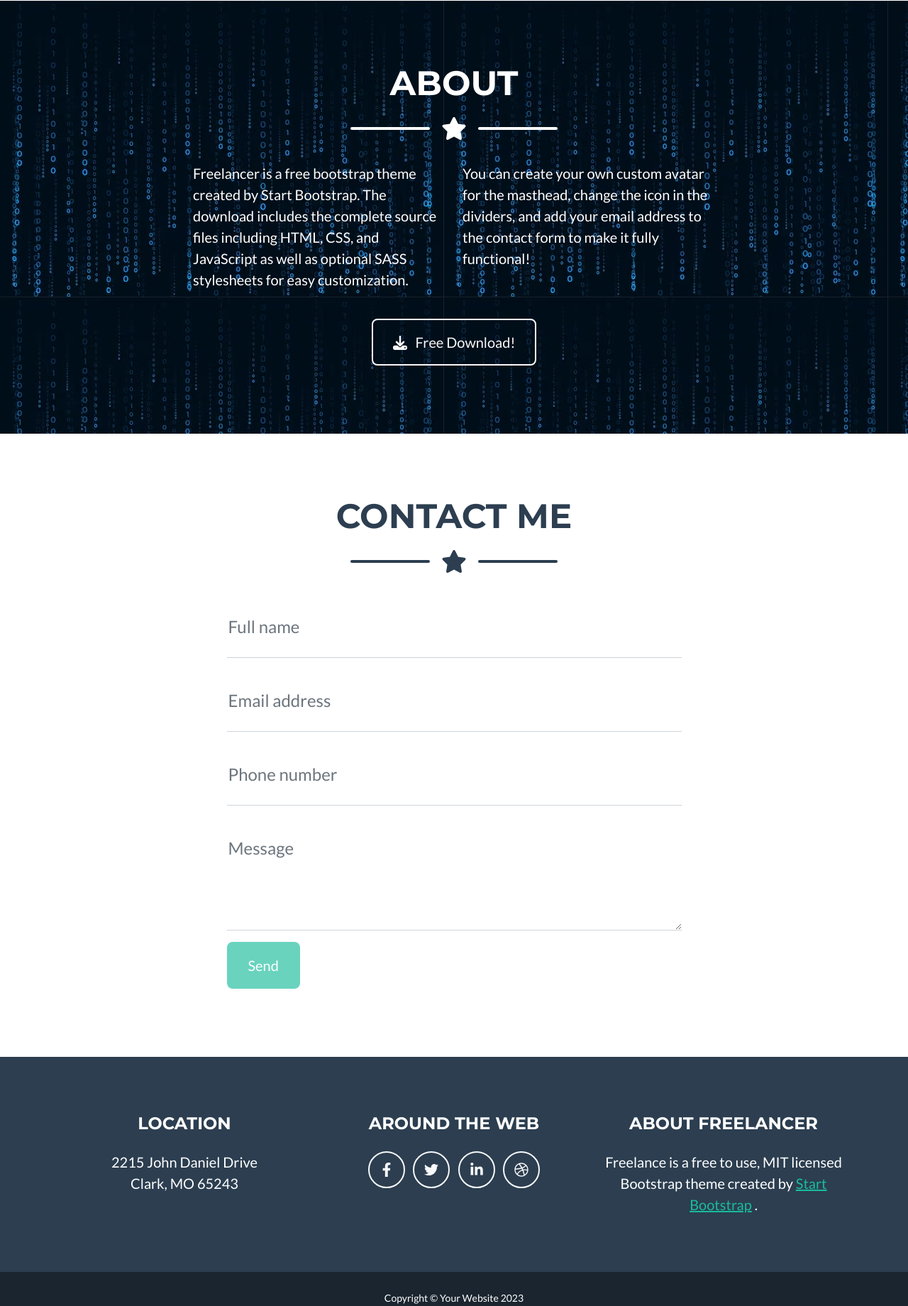
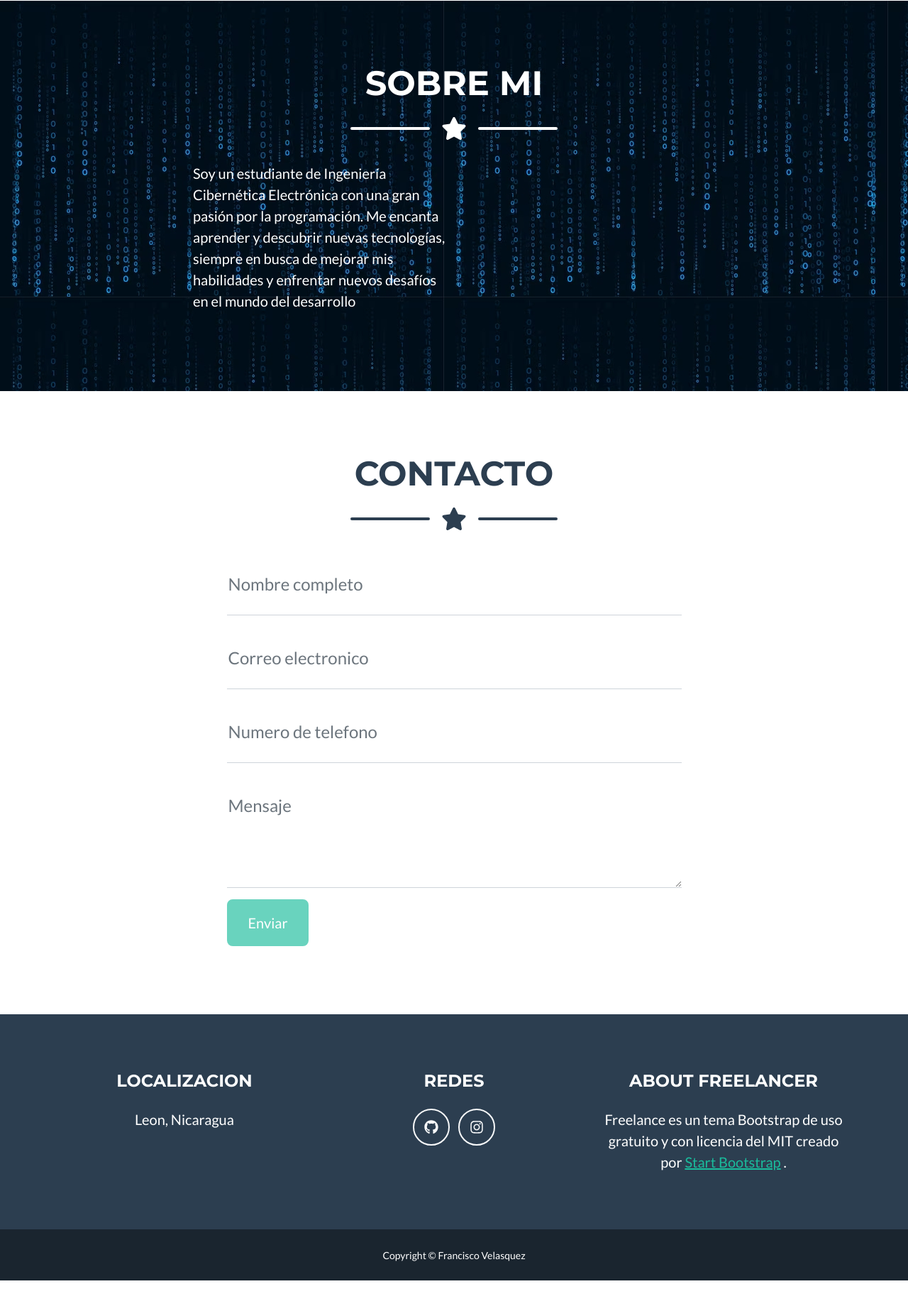
Before and after one commit to FranJV1511/Mi-portafolio, a plain HTML site: page index.html in a window 1280 px wide. Shown: the part 1112-2952 px from the top of the page at 71% size. After the commit the page ends 2916 px from the top, so only its background shows below. Drawn offline with nearby package versions, Linux system fonts and the light colour scheme.

Commit message:
Portafolio final

```diff
--- a/index.html
+++ b/index.html
@@ -92,7 +92,7 @@
         <section class="page-section bg-primary text-white mb-0" id="about">
             <div class="container">
                 <!-- About Section Heading-->
-                <h2 class="page-section-heading text-center text-uppercase text-white">About</h2>
+                <h2 class="page-section-heading text-center text-uppercase text-white">Sobre mi</h2>
                 <!-- Icon Divider-->
                 <div class="divider-custom divider-light">
                     <div class="divider-custom-line"></div>
@@ -101,23 +101,18 @@
                 </div>
                 <!-- About Section Content-->
                 <div class="row">
-                    <div class="col-lg-4 ms-auto"><p class="lead">Freelancer is a free bootstrap theme created by Start Bootstrap. The download includes the complete source files including HTML, CSS, and JavaScript as well as optional SASS stylesheets for easy customization.</p></div>
-                    <div class="col-lg-4 me-auto"><p class="lead">You can create your own custom avatar for the masthead, change the icon in the dividers, and add your email address to the contact form to make it fully functional!</p></div>
+                    <div class="col-lg-4 ms-auto"><p class="lead">Soy un estudiante de Ingeniería Cibernética Electrónica con una gran pasión por la programación. Me encanta aprender y descubrir nuevas tecnologías, siempre en busca de mejorar mis habilidades y enfrentar nuevos desafíos en el mundo del desarrollo</p></div>
+                    <div class="col-lg-4 me-auto"></div>
                 </div>
                 <!-- About Section Button-->
-                <div class="text-center mt-4">
-                    <a class="btn btn-xl btn-outline-light" href="https://startbootstrap.com/theme/freelancer/">
-                        <i class="fas fa-download me-2"></i>
-                        Free Download!
-                    </a>
-                </div>
+
             </div>
         </section>
         <!-- Contact Section-->
         <section class="page-section" id="contact">
             <div class="container">
                 <!-- Contact Section Heading-->
-                <h2 class="page-section-heading text-center text-uppercase text-secondary mb-0">Contact Me</h2>
+                <h2 class="page-section-heading text-center text-uppercase text-secondary mb-0">Contacto</h2>
                 <!-- Icon Divider-->
                 <div class="divider-custom">
                     <div class="divider-custom-line"></div>
@@ -138,27 +133,27 @@
                             <!-- Name input-->
                             <div class="form-floating mb-3">
                                 <input class="form-control" id="name" type="text" placeholder="Enter your name..." data-sb-validations="required" />
-                                <label for="name">Full name</label>
-                                <div class="invalid-feedback" data-sb-feedback="name:required">A name is required.</div>
+                                <label for="name">Nombre completo</label>
+                                <div class="invalid-feedback" data-sb-feedback="name:required">Es requerido un nombre.</div>
                             </div>
                             <!-- Email address input-->
                             <div class="form-floating mb-3">
                                 <input class="form-control" id="email" type="email" placeholder="name@example.com" data-sb-validations="required,email" />
-                                <label for="email">Email address</label>
-                                <div class="invalid-feedback" data-sb-feedback="email:required">An email is required.</div>
-                                <div class="invalid-feedback" data-sb-feedback="email:email">Email is not valid.</div>
+                                <label for="email">Correo electronico</label>
+                                <div class="invalid-feedback" data-sb-feedback="email:required">Es requerido un correo electronico</div>
+                                <div class="invalid-feedback" data-sb-feedback="email:email">Correo no valido</div>
                             </div>
                             <!-- Phone number input-->
                             <div class="form-floating mb-3">
                                 <input class="form-control" id="phone" type="tel" placeholder="(123) 456-7890" data-sb-validations="required" />
-                                <label for="phone">Phone number</label>
-                                <div class="invalid-feedback" data-sb-feedback="phone:required">A phone number is required.</div>
+                                <label for="phone">Numero de telefono</label>
+                                <div class="invalid-feedback" data-sb-feedback="phone:required">Es requerido un numero de telefono</div>
                             </div>
                             <!-- Message input-->
                             <div class="form-floating mb-3">
                                 <textarea class="form-control" id="message" type="text" placeholder="Enter your message here..." style="height: 10rem" data-sb-validations="required"></textarea>
-                                <label for="message">Message</label>
-                                <div class="invalid-feedback" data-sb-feedback="message:required">A message is required.</div>
+                                <label for="message">Mensaje</label>
+                                <div class="invalid-feedback" data-sb-feedback="message:required"> Mensaje requerido.</div>
                             </div>
                             <!-- Submit success message-->
                             <!---->
@@ -166,19 +161,17 @@
                             <!-- has successfully submitted-->
                             <div class="d-none" id="submitSuccessMessage">
                                 <div class="text-center mb-3">
-                                    <div class="fw-bolder">Form submission successful!</div>
-                                    To activate this form, sign up at
-                                    <br />
-                                    <a href="https://startbootstrap.com/solution/contact-forms">https://startbootstrap.com/solution/contact-forms</a>
+                                    <div class="fw-bolder">Formulario enviado con exito!</div>
+
                                 </div>
                             </div>
                             <!-- Submit error message-->
                             <!---->
                             <!-- This is what your users will see when there is-->
                             <!-- an error submitting the form-->
-                            <div class="d-none" id="submitErrorMessage"><div class="text-center text-danger mb-3">Error sending message!</div></div>
+                            <div class="d-none" id="submitErrorMessage"><div class="text-center text-danger mb-3">Error al enviar el mensaje!</div></div>
                             <!-- Submit Button-->
-                            <button class="btn btn-primary btn-xl disabled" id="submitButton" type="submit">Send</button>
+                            <button class="btn btn-primary btn-xl disabled" id="submitButton" type="submit">Enviar</button>
                         </form>
                     </div>
                 </div>
@@ -190,26 +183,26 @@
                 <div class="row">
                     <!-- Footer Location-->
                     <div class="col-lg-4 mb-5 mb-lg-0">
-                        <h4 class="text-uppercase mb-4">Location</h4>
+                        <h4 class="text-uppercase mb-4">Localizacion</h4>
                         <p class="lead mb-0">
-                            2215 John Daniel Drive
+                           Leon, Nicaragua
                             <br />
-                            Clark, MO 65243
+
                         </p>
                     </div>
                     <!-- Footer Social Icons-->
                     <div class="col-lg-4 mb-5 mb-lg-0">
-                        <h4 class="text-uppercase mb-4">Around the Web</h4>
-                        <a class="btn btn-outline-light btn-social mx-1" href="#!"><i class="fab fa-fw fa-facebook-f"></i></a>
-                        <a class="btn btn-outline-light btn-social mx-1" href="#!"><i class="fab fa-fw fa-twitter"></i></a>
-                        <a class="btn btn-outline-light btn-social mx-1" href="#!"><i class="fab fa-fw fa-linkedin-in"></i></a>
-                        <a class="btn btn-outline-light btn-social mx-1" href="#!"><i class="fab fa-fw fa-dribbble"></i></a>
+                        <h4 class="text-uppercase mb-4">Redes</h4>
+                        <a class="btn btn-outline-light btn-social mx-1" href="https://github.com/FranJV1511"><i class="fab fa-fw fa-github"></i></a>
+                        <a class="btn btn-outline-light btn-social mx-1" href="https://www.instagram.com/fran_v1502/"><i class="fab fa-fw fa-instagram"></i></a>
+
+
                     </div>
                     <!-- Footer About Text-->
                     <div class="col-lg-4">
                         <h4 class="text-uppercase mb-4">About Freelancer</h4>
                         <p class="lead mb-0">
-                            Freelance is a free to use, MIT licensed Bootstrap theme created by
+                            Freelance es un tema Bootstrap de uso gratuito y con licencia del MIT creado por
                             <a href="http://startbootstrap.com">Start Bootstrap</a>
                             .
                         </p>
@@ -219,7 +212,7 @@
         </footer>
         <!-- Copyright Section-->
         <div class="copyright py-4 text-center text-white">
-            <div class="container"><small>Copyright &copy; Your Website 2023</small></div>
+            <div class="container"><small>Copyright &copy; Francisco Velasquez</small></div>
         </div>
         <!-- Portfolio Modals-->
         <!-- Portfolio Modal 1-->
@@ -245,7 +238,7 @@
                                     <p class="mb-4">Solucion al desafio de elaborar un Social Proof responsivo de frontend mentor desarollado con HTML y CSS  </p>
                                     <button class="btn btn-primary" data-bs-dismiss="modal">
                                         <i class="fas fa-xmark fa-fw"></i>
-                                        Close Window
+                                        Cerrar Ventana
                                     </button>
                                 </div>
                             </div>
@@ -274,10 +267,10 @@
                                     <!-- Portfolio Modal - Image-->
                                     <img class="img-fluid rounded mb-5" src="assets/img/portfolio/Dashboard.JPG" alt="..." />
                                     <!-- Portfolio Modal - Text-->
-                                    <p class="mb-4">Lorem ipsum dolor sit amet, consectetur adipisicing elit. Mollitia neque assumenda ipsam nihil, molestias magnam, recusandae quos quis inventore quisquam velit asperiores, vitae? Reprehenderit soluta, eos quod consequuntur itaque. Nam.</p>
+                                    <p class="mb-4">Creacion de un Dashboard utilizando CSS y HTML</p>
                                     <button class="btn btn-primary" data-bs-dismiss="modal">
                                         <i class="fas fa-xmark fa-fw"></i>
-                                        Close Window
+                                        Cerrar Ventana
                                     </button>
                                 </div>
                             </div>
```
